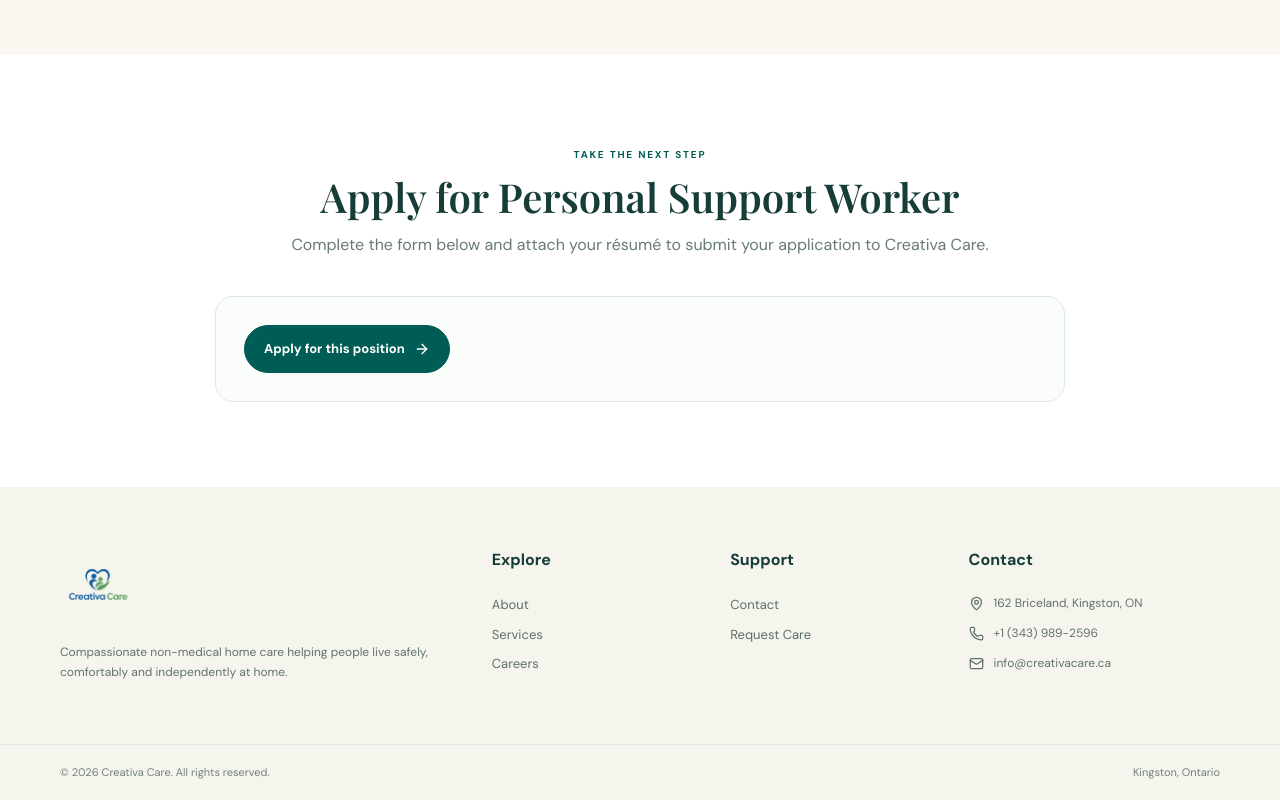
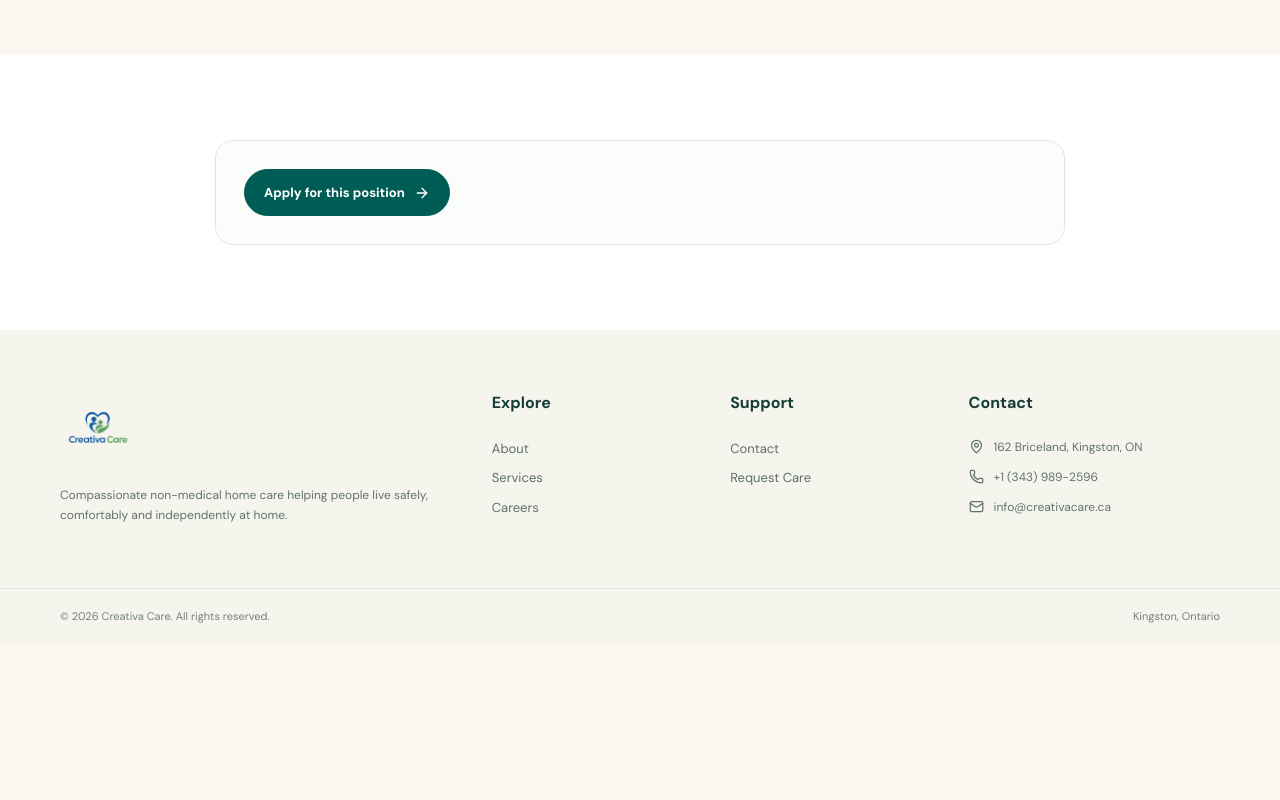
Before and after one commit to habimanasharif/creativa, a Next.js app: page /careers/personal-support-worker in a window 1280 px wide. Shown: the part 1995-2795 px from the top of the page. After the commit the page ends 2638 px from the top, so only its background shows below. Built offline with nearby package versions, Linux system fonts and the light colour scheme.

Commit message:
Remove application section heading above form

```diff
--- a/app/careers/[slug]/page.js
+++ b/app/careers/[slug]/page.js
@@ -93,11 +93,6 @@ export default async function CareerJobPage({ params }) {
 
       <section className="section careers-apply-section" id="apply">
         <div className="container">
-          <div className="careers-section-heading">
-            <span className="eyebrow">TAKE THE NEXT STEP</span>
-            <h2>Apply for {job.title}</h2>
-            <p>Complete the form below and attach your résumé to submit your application to Creativa Care.</p>
-          </div>
           <div className="careers-apply-panel">
             <CareerApplicationForm jobTitle={job.title} />
           </div>
```
